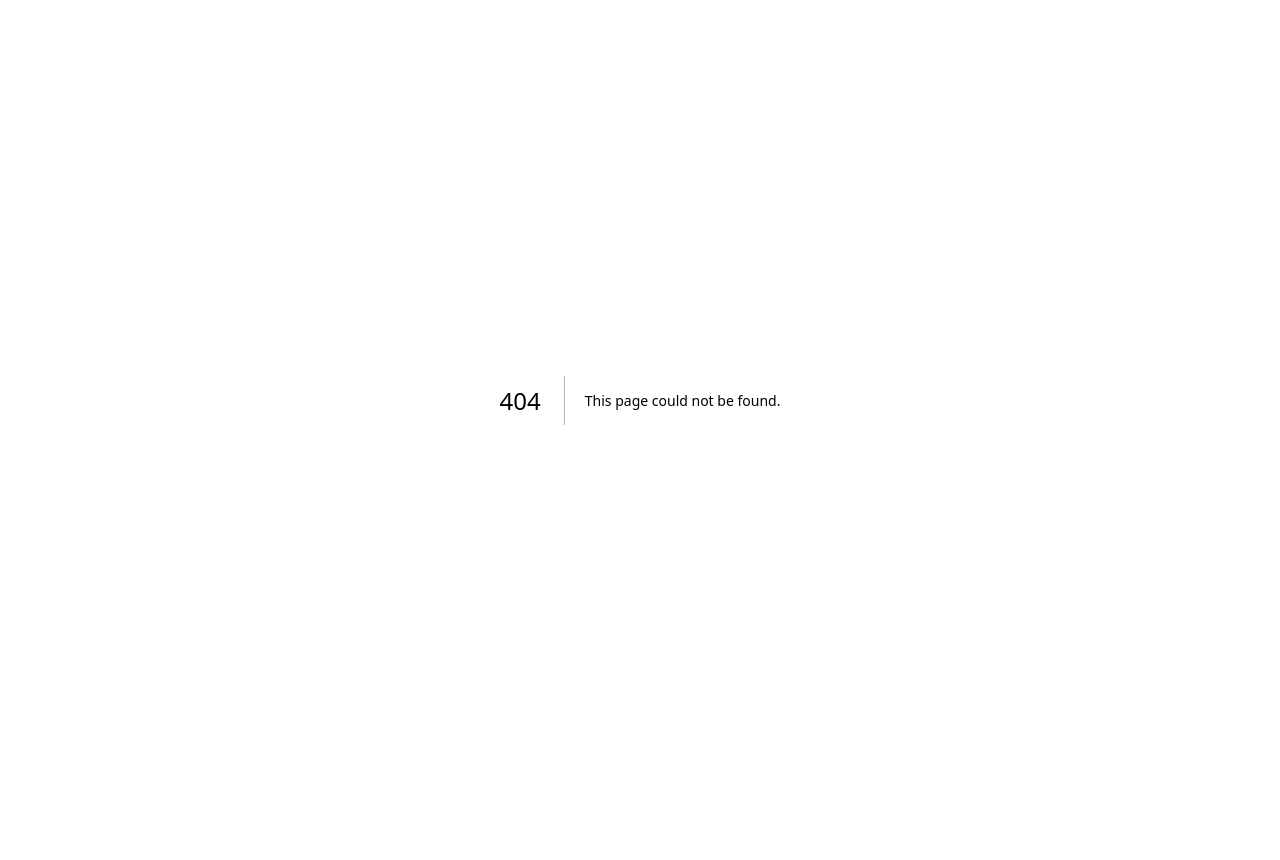
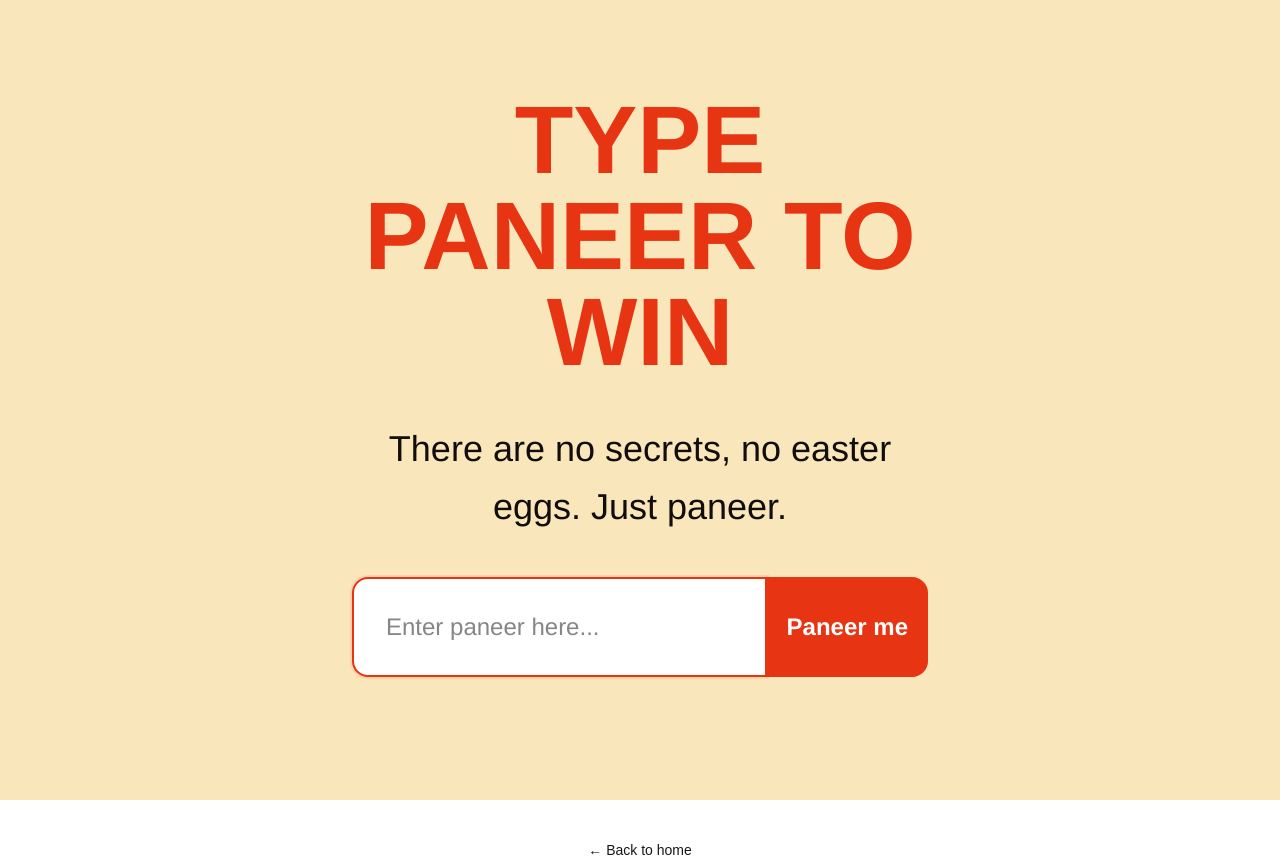
Before and after one commit to WU24-Tivoli-Team-Backend/enter-paneer-game, a Next.js app: page /game in a window 1280 px wide. Before the commit this address had no page. Before the commit the page ends 800 px from the top, so only its background shows below. Built offline with nearby package versions, Linux system fonts and the light colour scheme.

Commit message:
add test game 'type paneer'

```diff
--- /dev/null
+++ b/src/app/components/Game.module.css
@@ -0,0 +1,32 @@
+@tailwind base;
+@tailwind components;
+@tailwind utilities;
+
+@layer base {
+  :root {
+    --main-bg-color: #fae6bb;
+    --main-accent-color: #e73413;
+    --main-typography-color: #110d0a;
+    --secondary-typography-color: #fbeee4;
+  }
+}
+
+@layer utilities {
+  .animate-pop-in {
+    animation: pop-in 0.5s ease-out;
+  }
+
+  @keyframes pop-in {
+    0% {
+      opacity: 0;
+      transform: scale(0.8);
+    }
+    70% {
+      transform: scale(1.05);
+    }
+    100% {
+      opacity: 1;
+      transform: scale(1);
+    }
+  }
+}
--- /dev/null
+++ b/src/app/components/Game.tsx
@@ -0,0 +1,190 @@
+"use client";
+
+import { useState, useRef, useEffect, FormEvent, ChangeEvent } from "react";
+
+export default function Game() {
+  const [input, setInput] = useState("");
+  const [hasWon, setHasWon] = useState(false);
+  const [attempts, setAttempts] = useState(0);
+  const [encouragement, setEncouragement] = useState<string | null>(null);
+  const [showMessage, setShowMessage] = useState(false);
+  const inputRef = useRef<HTMLInputElement>(null);
+  const typingTimerRef = useRef<NodeJS.Timeout | null>(null);
+
+  const encouragingMessages = [
+    (text: string) => `"${text}" is simmering, but not quite done!`,
+    (text: string) => `You're cooking up something good!`,
+    (text: string) => `Wow, "${text}" is a tasty guess!`,
+    (text: string) => `Almost ready to serve!`,
+    (text: string) => `Keep stirring that pot of ideas!`,
+    (text: string) => `"${text}" is an interesting ingredient!`,
+    (text: string) => `I can smell success cooking!`,
+    (text: string) => `That's a flavorful attempt!`,
+    (text: string) => `You're heating up!`,
+    (text: string) => `Don't give up, chef!`,
+  ];
+
+  const handleInputChange = (e: ChangeEvent<HTMLInputElement>) => {
+    const value = e.target.value;
+    setInput(value);
+
+    if (typingTimerRef.current) {
+      clearTimeout(typingTimerRef.current);
+    }
+
+    typingTimerRef.current = setTimeout(() => {
+      if (value && value.toLowerCase() !== "paneer") {
+        const randomIndex = Math.floor(
+          Math.random() * encouragingMessages.length
+        );
+        const messageGenerator = encouragingMessages[randomIndex];
+        setEncouragement(messageGenerator(value));
+        setShowMessage(true);
+
+        setTimeout(() => {
+          setShowMessage(false);
+        }, 2500);
+      }
+    }, 400);
+  };
+
+  const handleSubmit = (e: FormEvent<HTMLFormElement>) => {
+    e.preventDefault();
+    setAttempts(attempts + 1);
+
+    if (typingTimerRef.current) {
+      clearTimeout(typingTimerRef.current);
+      typingTimerRef.current = null;
+    }
+
+    if (input.toLowerCase() === "paneer") {
+      setHasWon(true);
+    } else {
+      setEncouragement("Not quite the right ingredient!");
+      setShowMessage(true);
+      setTimeout(() => {
+        setShowMessage(false);
+      }, 1500);
+
+      setInput("");
+      inputRef.current?.focus();
+    }
+  };
+
+  const resetGame = () => {
+    setInput("");
+    setHasWon(false);
+    setAttempts(0);
+    setEncouragement(null);
+    setShowMessage(false);
+
+    setTimeout(() => {
+      inputRef.current?.focus();
+    }, 0);
+  };
+
+  useEffect(() => {
+    return () => {
+      if (typingTimerRef.current) {
+        clearTimeout(typingTimerRef.current);
+      }
+    };
+  }, []);
+
+  return (
+    <div className="flex flex-col items-center justify-center min-h-screen w-full bg-[#fae6bb] text-[#110d0a] font-['Franklin_Gothic_Medium','Arial_Narrow',Arial,sans-serif] text-base">
+      <div className="w-full max-w-xl flex flex-col items-center">
+        <h1 className="text-8xl font-bold mb-10 text-[#e73413] text-center">
+          TYPE PANEER TO WIN
+        </h1>
+
+        {!hasWon ? (
+          <>
+            <p className="text-center mb-10 text-4xl leading-relaxed">
+              There are no secrets, no easter eggs. Just paneer.
+            </p>
+            <form onSubmit={handleSubmit} className="w-full mb-8">
+              <div className="relative w-full flex flex-col md:flex-row gap-6 md:gap-0">
+                <div className="relative flex-grow">
+                  <input
+                    type="text"
+                    value={input}
+                    onChange={handleInputChange}
+                    ref={inputRef}
+                    className="w-full p-8 border-2 border-[#e0d5c5] rounded-2xl bg-white md:rounded-r-none text-2xl outline-none transition-all focus:border-[#e73413] focus:shadow-[0_0_0_2px_rgba(231,52,19,0.1)]"
+                    placeholder="Enter paneer here..."
+                    autoFocus
+                  />
+
+                  {encouragement && (
+                    <div
+                      className={`absolute -top-28 left-0 right-0 text-center p-6 bg-white text-[#110d0a] border-2 border-[#f0e0c9] rounded-2xl transition-all duration-300 shadow-md z-10 ${
+                        showMessage
+                          ? "opacity-100 translate-y-0"
+                          : "opacity-0 translate-y-4 pointer-events-none"
+                      }`}
+                    >
+                      <span className="font-medium text-base">
+                        {encouragement}
+                      </span>
+                      <div className="absolute -bottom-4 left-1/2 -translate-x-1/2 w-0 h-0 border-l-8 border-r-8 border-t-8 border-t-white border-l-transparent border-r-transparent drop-shadow-sm"></div>
+                    </div>
+                  )}
+                </div>
+
+                <button
+                  type="submit"
+                  className="bg-[#e73413] text-white border-none rounded-2xl md:rounded-l-none p-5 text-2xl font-bold cursor-pointer transition-all hover:bg-[#d62800] hover:-translate-y-0.5 active:translate-y-0"
+                >
+                  Paneer me
+                </button>
+              </div>
+            </form>
+
+            {attempts > 0 && (
+              <p className="mt-6 text-2xl text-gray-500">
+                Attempts: {attempts}
+              </p>
+            )}
+          </>
+        ) : (
+          <div className="flex flex-col items-center w-full animate-[popIn_0.5s_ease-out]">
+            <div className="bg-[#fef8ee] border-2 border-[#f0e0c9] rounded-2xl p-8 w-full">
+              <h2 className="text-3xl mb-6 text-center">
+                Congratulations! You typed paneer after {attempts}{" "}
+                {attempts === 1 ? "attempt" : "attempts"}!
+              </h2>
+              <p className="text-2xl text-gray-500 leading-relaxed pt-6 border-t border-dashed border-[#e0d5c5]">
+                Paneer is a fresh cheese common in South Asian cuisine. It's
+                made by curdling milk with a fruit or vegetable acid like lemon
+                juice.
+              </p>
+            </div>
+            <button
+              onClick={resetGame}
+              className="mt-8 bg-white text-[#e73413] border-2 border-[#e73413] rounded-2xl py-5 px-10 text-3xl font-bold cursor-pointer transition-all hover:bg-[rgba(231,52,19,0.05)]"
+            >
+              Type 'paneer' again
+            </button>
+          </div>
+        )}
+      </div>
+
+      <style jsx>{`
+        @keyframes popIn {
+          0% {
+            opacity: 0;
+            transform: scale(0.8);
+          }
+          70% {
+            transform: scale(1.05);
+          }
+          100% {
+            opacity: 1;
+            transform: scale(1);
+          }
+        }
+      `}</style>
+    </div>
+  );
+}
--- /dev/null
+++ b/src/app/game/page.tsx
@@ -0,0 +1,20 @@
+import Game from "../components/Game";
+
+export default function GamePage() {
+  return (
+    <div className="flex flex-col items-center justify-center min-h-screen">
+      <div className="w-full">
+        <Game />
+      </div>
+
+      <div className="mt-10">
+        <a
+          href="/"
+          className="text-sm hover:underline hover:underline-offset-4 flex items-center gap-2"
+        >
+          ← Back to home
+        </a>
+      </div>
+    </div>
+  );
+}
```
